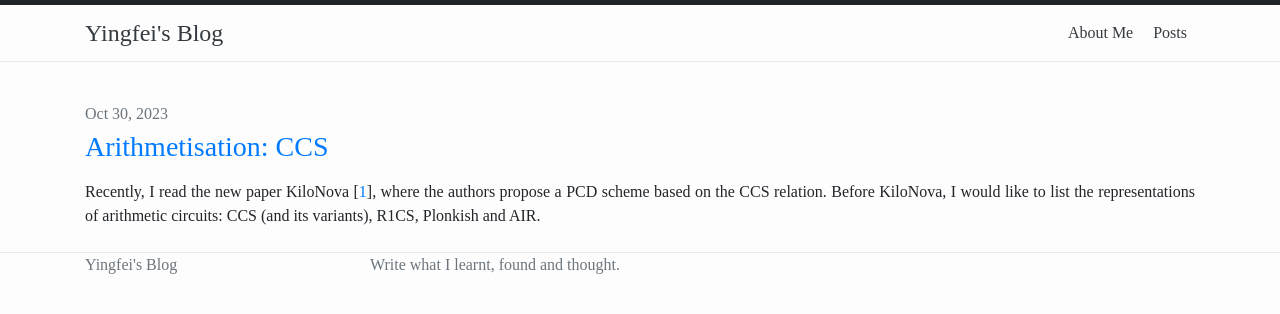
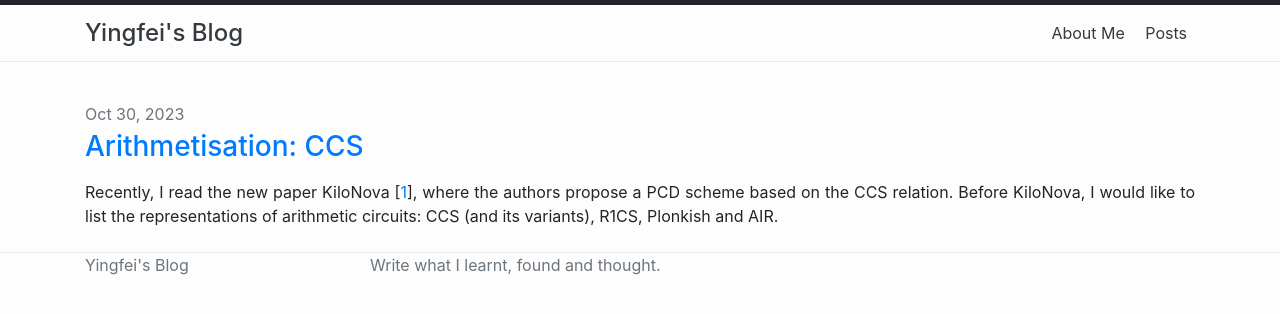
Before and after one commit to YanYingfei/yanyingfei.github.io, a Jekyll site: the page built from index.md, in a window 1280 px wide. Shown: the top 314 px of the page. Built offline with Jekyll 4.4.1, drawn with Linux system fonts in a browser that asks for light colours.

Commit message:
Update _layout.scss

```diff
--- a/_sass/minima-reboot/_layout.scss
+++ b/_sass/minima-reboot/_layout.scss
@@ -6,7 +6,6 @@ $layout-responsive-nav-cutoff: 768px !default;
 body {
   background-color: $layout-color-background;
   font-size: 16px;
-  font-family: 'OpenSans';
 }
 
 #nav-header {
```
